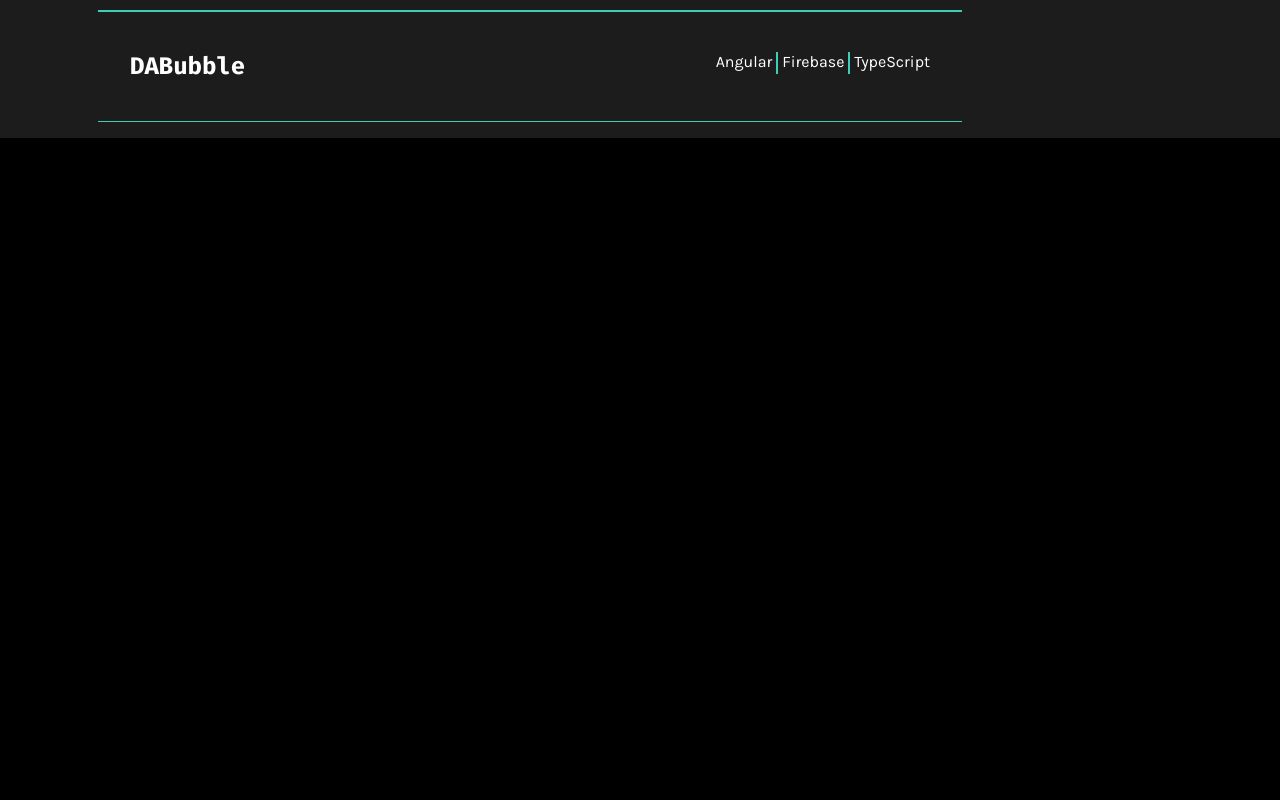
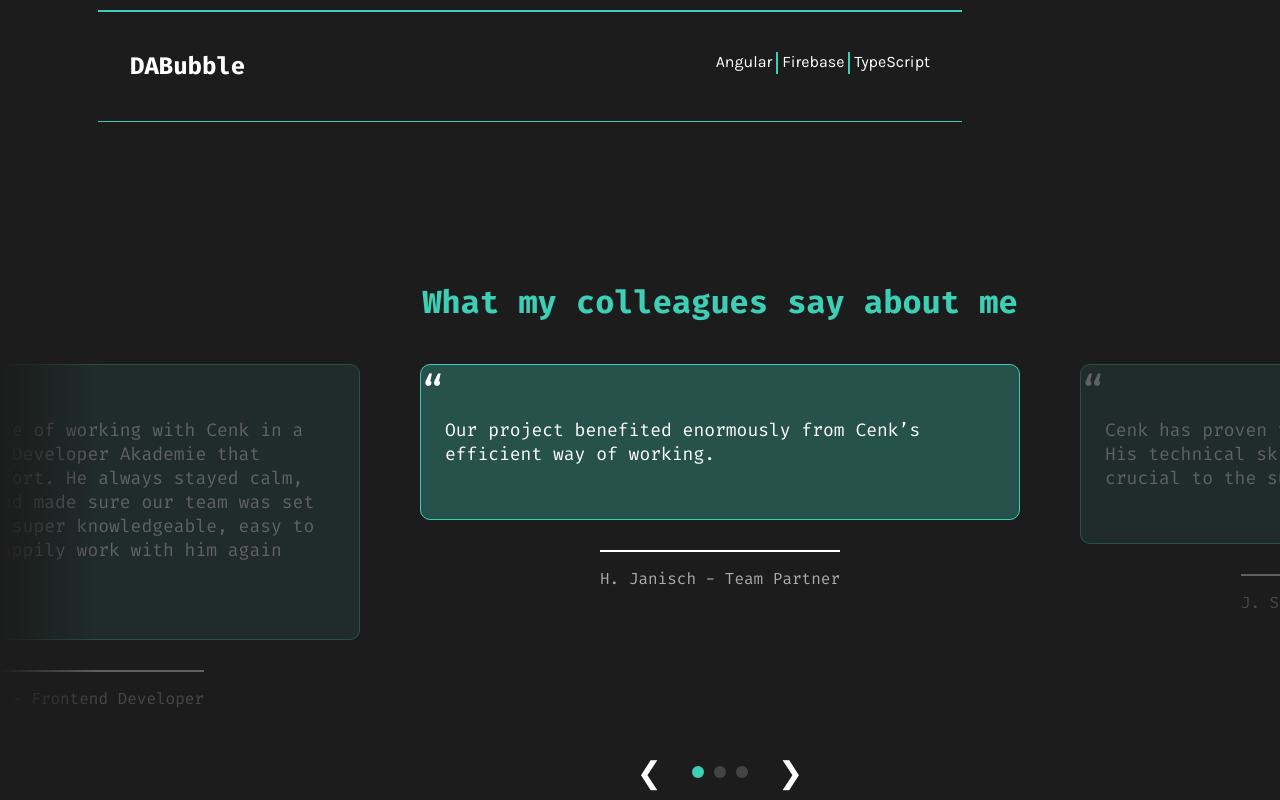
Before and after one commit to CenkKorkmaz92/portfolio, an Angular app: page / in a window 1280 px wide. Shown: the part 3178-3978 px from the top of the page. Before the commit the page ends 3401 px from the top, so only its background shows below. Built offline with nearby package versions, Linux system fonts and the light colour scheme.

Commit message:
added comments component

```diff
--- a/src/app/app.component.html
+++ b/src/app/app.component.html
@@ -2,3 +2,4 @@
 <app-about></app-about>
 <app-skills></app-skills>
 <app-portfolio></app-portfolio>
+<app-comments></app-comments>
--- a/src/app/app.component.ts
+++ b/src/app/app.component.ts
@@ -4,11 +4,12 @@ import { HeroComponent } from './hero/hero.component';
 import { AboutComponent } from './about/about.component';
 import { SkillsComponent } from './skills/skills.component';
 import { PortfolioComponent } from './portfolio/portfolio.component';
+import { CommentsComponent } from "./comments/comments.component";
 
 @Component({
   selector: 'app-root',
   standalone: true,
-  imports: [CommonModule, HeroComponent, AboutComponent, SkillsComponent, PortfolioComponent],
+  imports: [CommonModule, HeroComponent, AboutComponent, SkillsComponent, PortfolioComponent, CommentsComponent],
   templateUrl: './app.component.html',
   styleUrls: ['./app.component.scss']
 })
--- a/src/app/app.routes.ts
+++ b/src/app/app.routes.ts
@@ -3,12 +3,14 @@ import { HeroComponent } from './hero/hero.component';
 import { AboutComponent } from './about/about.component';
 import { SkillsComponent } from './skills/skills.component';
 import { PortfolioComponent } from './portfolio/portfolio.component';
+import { CommentsComponent } from './comments/comments.component';
 
 
 export const routes: Routes = [
   { path: '', component: HeroComponent },       // Default route
   { path: 'about', component: AboutComponent }, // Route for AboutComponent
   { path: 'skills', component: SkillsComponent }, // Route for SkillsComponent
-  { path: 'portfolio', component: PortfolioComponent}, // Route for PortfolioComponent
+  { path: 'portfolio', component: PortfolioComponent }, // Route for PortfolioComponent
+  { path: 'comments', component: CommentsComponent }, // Route for CommentsComponent
   { path: '**', redirectTo: '' }                // Wildcard route for undefined paths
 ];
--- /dev/null
+++ b/src/app/comments/comments.component.html
@@ -0,0 +1,40 @@
+<section class="comments-section">
+    <div class="headline">
+        What my colleagues say about me
+    </div>
+
+    <div class="slideshow">
+        <div class="testimonial-container">
+            <div class="testimonial-slide"
+                 *ngFor="let t of circularSlides; let i = index"
+                 [class.active]="i === 1"> <!-- i === 1 => immer der mittlere Slide aktiv -->
+                <div class="quote">
+                    <span class="quote-symbol">“</span>
+                    <p class="quote-text">{{ t.quote }}</p>
+                </div>
+                <div class="author-info">
+                    <hr class="author-line" />
+                    <p class="author">{{ t.author }} - {{ t.role }}</p>
+                </div>
+            </div>
+        </div>
+    </div>
+
+    <div class="selection-arrows">
+        <button class="arrow left-arrow" (click)="prevSlide()" aria-label="Previous testimonial">
+            &#10094;
+        </button>
+
+        <div class="dots">
+            <span class="dot"
+                  *ngFor="let t of testimonials; let i = index"
+                  [class.active]="i === currentIndex"
+                  (click)="goToSlide(i)">
+            </span>
+        </div>
+
+        <button class="arrow right-arrow" (click)="nextSlide()" aria-label="Next testimonial">
+            &#10095;
+        </button>
+    </div>
+</section>
--- /dev/null
+++ b/src/app/comments/comments.component.scss
@@ -0,0 +1,164 @@
+.comments-section {
+    background: #1C1C1C;
+    color: #CFE7B6;
+    display: flex;
+    flex-direction: column;
+    align-items: center;
+    padding-top: 144px;
+    font-family: "Fira Code", monospace;
+
+    .headline {
+        font-size: 32px;
+        font-weight: 700;
+        line-height: 1.3;
+        margin-bottom: 40px;
+        text-align: center;
+        color: rgb(61, 207, 182);
+    }
+
+    .slideshow {
+        width: 1440px;
+        max-width: 100%;
+        overflow: hidden;
+        position: relative;
+        margin: 0 auto;
+
+        &::before,
+        &::after {
+            content: "";
+            position: absolute;
+            top: 0;
+            height: 100%;
+            width: 100px;
+            z-index: 2;
+            pointer-events: none;
+        }
+
+        &::before {
+            left: 0;
+            background: linear-gradient(to right, #1C1C1C 0%, transparent 100%);
+        }
+
+        &::after {
+            right: 0;
+            background: linear-gradient(to left, #1C1C1C 0%, transparent 100%);
+        }
+    }
+
+    .testimonial-container {
+        display: flex;
+        justify-content: center;
+        gap: 60px;
+    }
+
+    .testimonial-slide {
+        width: 600px;
+        flex-shrink: 0;
+        display: flex;
+        flex-direction: column;
+        align-items: center;
+
+        &:not(.active) {
+            opacity: 0.3;
+        }
+
+        .quote {
+            border: solid 1px rgb(61, 207, 182);
+            background: rgb(38, 82, 75);
+            border-radius: 10px;
+            max-width: 600px;
+            padding-bottom: 53px;
+            color: #fff;
+            font-size: 18px;
+            position: relative;
+            margin: 0 auto;
+            text-align: left;
+
+            .quote-symbol {
+                font-size: 40px;
+            }
+
+            .end-quote {
+                float: right;
+            }
+
+            .quote-text {
+                display: inline-block;
+                margin: 0 24px;
+            }
+        }
+
+        .author-info {
+            margin-top: 20px;
+            text-align: center;
+
+            .author-line {
+                border: none;
+                border-top: 2px solid #fff;
+                margin: 10px auto;
+            }
+
+            .author {
+                font-size: 16px;
+                color: #aaa;
+            }
+        }
+    }
+}
+
+.selection-arrows {
+    margin-top: 20px;
+    display: flex;
+    align-items: center;
+    gap: 20px;
+
+    .arrow {
+        background: transparent;
+        border: none;
+        color: white;
+        font-size: 30px;
+        cursor: pointer;
+        padding: 10px;
+        transition: transform 0.3s ease;
+
+        &.left-arrow {
+            transform-origin: center right;
+
+            &:hover {
+                transform: scaleX(1.3);
+            }
+        }
+
+        &.right-arrow {
+            transform-origin: center left;
+
+            &:hover {
+                transform: scaleX(1.3);
+            }
+        }
+
+        &:hover{
+            color: rgb(61, 207, 182);
+        }
+    }
+
+    .dots {
+        display: flex;
+        gap: 10px;
+
+        .dot {
+            height: 12px;
+            width: 12px;
+            background: #444;
+            border-radius: 50%;
+            display: inline-block;
+            cursor: pointer;
+            transition: background 0.3s ease;
+
+            &.active,
+            &:hover {
+                background: rgb(61, 207, 182);
+            }
+        }
+    }
+}
--- /dev/null
+++ b/src/app/comments/comments.component.ts
@@ -0,0 +1,62 @@
+import { Component } from '@angular/core';
+import { CommonModule } from '@angular/common';
+
+interface Testimonial {
+  quote: string;
+  author: string;
+  role: string;
+}
+
+@Component({
+  standalone: true,
+  selector: 'app-comments',
+  templateUrl: './comments.component.html',
+  styleUrls: ['./comments.component.scss'],
+  imports: [CommonModule]
+})
+export class CommentsComponent {
+  testimonials: Testimonial[] = [
+    {
+      quote: "Our project benefited enormously from Cenk’s efficient way of working.",
+      author: "H. Janisch",
+      role: "Team Partner"
+    },
+    {
+      quote: "Cenk has proven to be a reliable group partner. His technical skills and proactive approach were crucial to the success of our project.",
+      author: "J. Smith",
+      role: "Frontend Developer"
+    },
+    {
+      quote: "I had the good fortune of working with Cenk in a group project at the Developer Akademie that involved a lot of effort. He always stayed calm, cool, and focused, and made sure our team was set up for success. He's super knowledgeable, easy to work with, and I'd happily work with him again given the chance.",
+      author: "T. Schulz",
+      role: "Frontend Developer"
+    }
+  ];
+
+  currentIndex: number = 0;
+
+  // Getter, der immer ein Array aus drei Slides zurückgibt: [Vorherige, Aktive, Nächste]
+  get circularSlides(): Testimonial[] {
+    const length = this.testimonials.length;
+    const prevIndex = (this.currentIndex - 1 + length) % length;
+    const nextIndex = (this.currentIndex + 1) % length;
+
+    return [
+      this.testimonials[prevIndex],
+      this.testimonials[this.currentIndex],
+      this.testimonials[nextIndex]
+    ];
+  }
+
+  nextSlide(): void {
+    this.currentIndex = (this.currentIndex + 1) % this.testimonials.length;
+  }
+
+  prevSlide(): void {
+    this.currentIndex = (this.currentIndex - 1 + this.testimonials.length) % this.testimonials.length;
+  }
+
+  goToSlide(index: number): void {
+    this.currentIndex = index;
+  }
+}
```
